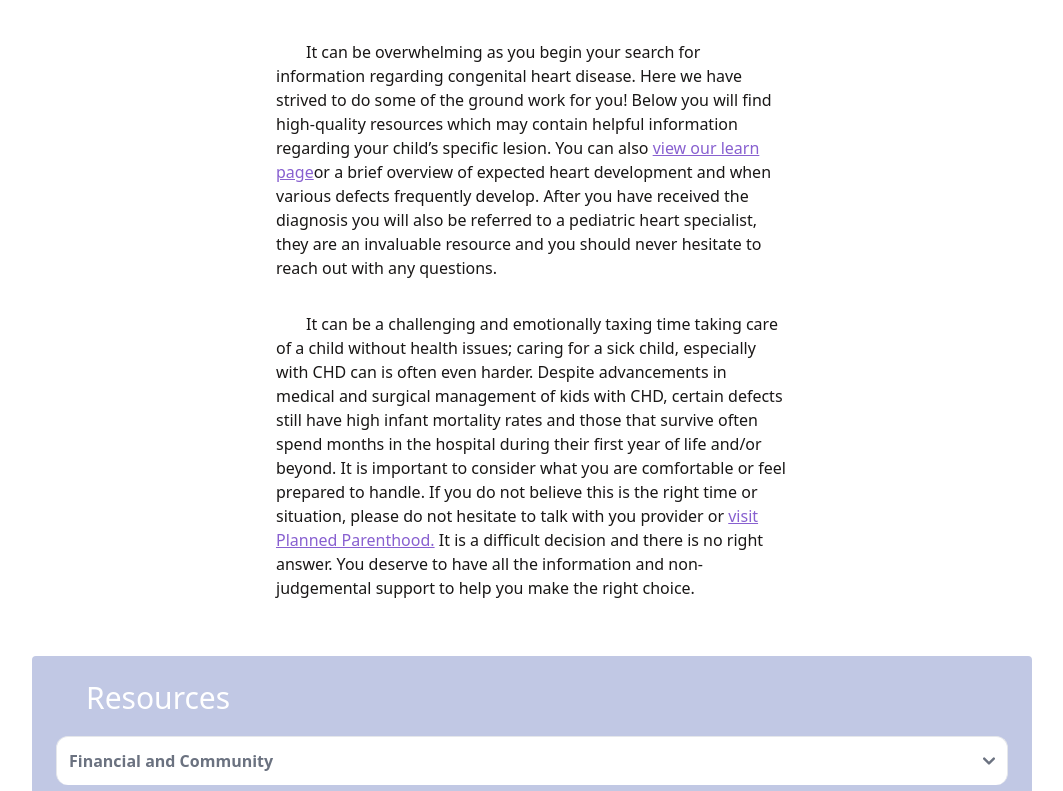
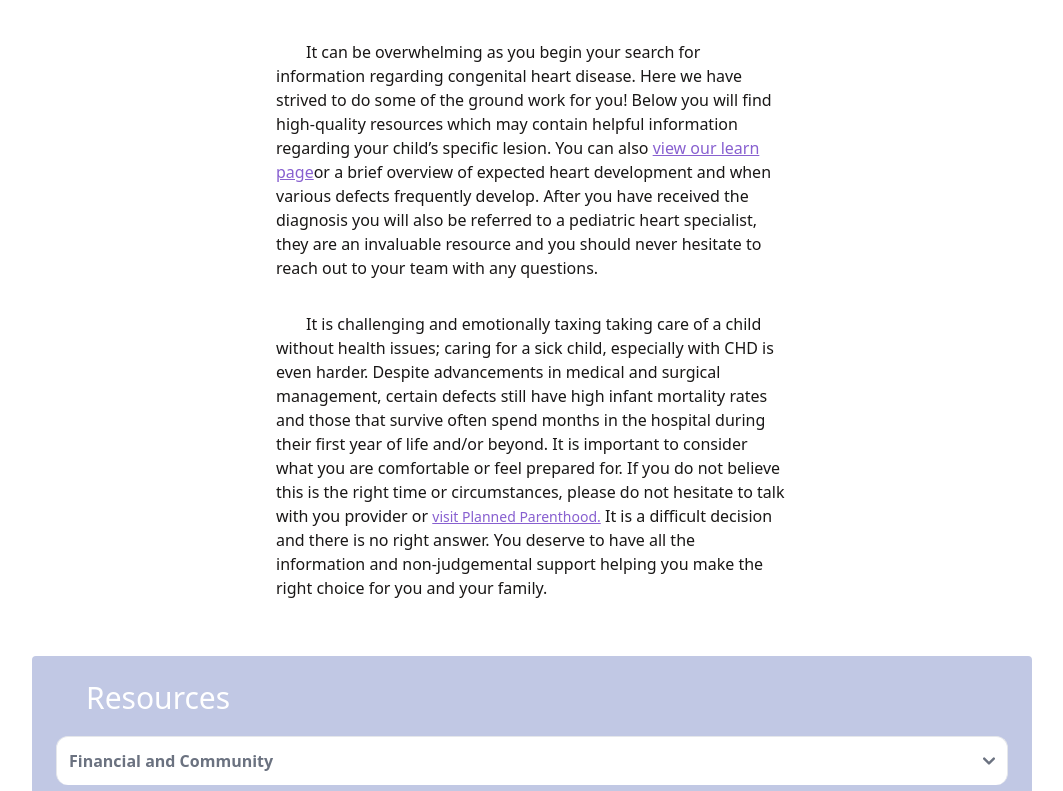
Before and after one commit to mhyneman8/heart-connected, a Next.js app: page /resources in a window 1280 px wide. Shown: the part 576-1367 px from the top of the page, without its empty margins (108-1171 px from the left). Built offline with nearby package versions, Linux system fonts and the light colour scheme.

Commit message:
Update copy

```diff
--- a/components/SeverityClassification.tsx
+++ b/components/SeverityClassification.tsx
@@ -6,15 +6,15 @@ export default function SeverityClassification() {
 
 	const cyanotic = [
 		'Transposition of the great arteries',
-		'ToF, including pulmonary atresia and absent pulmonary valve',
+		'Tetralogy of Fallot, including pulmonary atresia and absent pulmonary valve',
 		'Hypoplastic right heart',
 		'Hypoplastic left heart',
 		'Single ventricle',
 		'Double outlet right ventricle',
 		'Truncus arteriosus',
-		'TAPVR',
+		'TAPVR (totally anomalous pulmonary venous return)',
 		'Critical pulmonary stenosis',
-		'Miscellaneous lesions, not specified elsewhere (e.g., doubleoutlet left ventricle)',
+		'Miscellaneous lesions, not specified elsewhere (e.g., double outlet left ventricle)',
 	];
 	const acyanotic = [
 		'Atrioventricular septal defect',
@@ -37,7 +37,7 @@ export default function SeverityClassification() {
 		'Small PDA',
 		'Mild pulmonary stenosis',
 		'Bicuspid aortic valve without aortic stenosis or incompetence (may worsen)',
-		'mall or spontaneously closed ASD',
+		'Small or spontaneously closed ASD',
 	];
 
 	return (
--- a/components/Tooltip.tsx
+++ b/components/Tooltip.tsx
@@ -15,7 +15,6 @@ type Props = {
 
 function Tooltip(props: Props) {
 	const { text, image, image2, imgAlt, img2Alt, children, text2 } = props;
-
 	return (
 		<div className={styles.tooltip}>
 			<span className='underline text-purple hover:text-indigo'>
--- a/components/styles.module.css
+++ b/components/styles.module.css
@@ -10,14 +10,17 @@
 	max-width: 225px;
 	background-color: #e5e5e5;
 	color: #191716;
-	font-size: 10px;
+	font-size: 12px;
 	text-align: left;
 	border-radius: 6px;
 	padding: 20px;
 	position: absolute;
 	z-index: 1;
-	top: 80%;
-	left: 0;
+	/* top: 80%;
+	left: 0; */
+	top: 50%;
+	left: 50%;
+	transform: translate(-50%, -5%);
 	margin-top: 5px;
 	opacity: 0;
 	transition: opacity 0.3s;
@@ -25,10 +28,10 @@
 }
 
 @media (max-width: 600px) {
-	.tooltip .tooltiptext {
+	/* .tooltip .tooltiptext {
 		left: -27px;
 		max-width: 260px;
-	}
+	} */
 }
 
 .tooltip:hover {
--- a/content/aboutContent.tsx
+++ b/content/aboutContent.tsx
@@ -6,7 +6,7 @@ interface AboutContent {
 const aboutContent: AboutContent[] = [
 	{
 		content:
-			'One percent of all children are born with a congenital heart disease. Yet, we often use words like “rare” to define them leaving parents, families, and children with CHD feeling isolated and helpless. Whether the disease is classified as mild or severe, CHD parents are at risk of developing a traumatic response just from being told the diagnosis, let alone the other events that are often associated with CHD care. Our hope through the development of this website is to build a local and expand on the national community around CHD so no parent, child, or sibling feels alone. The congenital heart disease community is strong and supportive, but finding the right resources and sifting through all the information out there can be difficult. We hope that this website can serve as a central hub that promotes the already fantastic organizations that have been tireless working to improve care, for both the patients and families of CHD. Through education, compassion, and a united community, we aim to transform fear into resilience, uncertainty into hope, and isolation into connection. Together, we envision a world where the journey of CHD is met with understanding, strength, and unwavering support.',
+			'One percent of all children are born with a congenital heart disease. Yet, we often use words like “rare” to define them leaving parents, families, and children with CHD feeling isolated and helpless. Whether the disease is classified as mild or severe, CHD parents are at risk of developing a traumatic response just from being told the diagnosis, let alone the other events that are often associated with CHD care. Our hope through the development of this website is to build a local and expand on the national community around CHD so no parent, child, or sibling feels alone. The congenital heart disease community is strong and supportive, but finding the right resources and sifting through all the information out there can be difficult. We hope that this website can serve as a central hub that promotes the already fantastic organizations that have been tirelessly working to improve care, for both the patients and families of CHD.',
 	},
 	{
 		heading: 'Our Mission:',
@@ -16,7 +16,7 @@ const aboutContent: AboutContent[] = [
 	{
 		heading: 'Our Vision:',
 		content:
-			'Our vision at Heart Connected is a world transformed by compassion, knowledge, and unity. We envision a future where the burden of congenital Heart Disease (CHD) is significantly reduced, and individuals and families facing this diagnosis find solace in a community that understands, empowers, and supports them. In this world, the trauma response to a CHD diagnosis is replaced with resilience, hope, and strength. We see a society where every child born with CHD has access to the best possible care, where their families are equipped with the information and resources they need to make informed decisions, and where the journey of CHD is met with unwavering support and camaraderie. With your partnership, we are working tirelessly to turn this vision into reality, one heart at a time.',
+			'Our vision at Heart Connected is a world transformed by compassion, knowledge, and unity. A future where the burden of congenital Heart Disease (CHD) is significantly reduced, and individuals and families facing this diagnosis find solace in a community that understands, empowers, and supports them. In this world, the trauma response to a CHD diagnosis is replaced with resilience, hope, and strength. We see a society where every child born with CHD has access to the best possible care, where their families are equipped with the information and resources they need to make informed decisions, and where the journey of CHD is met with unwavering support and camaraderie. With your partnership, we are working tirelessly to turn this vision into reality, one heart at a time',
 	},
 ];
 
--- a/pages/forum.tsx
+++ b/pages/forum.tsx
@@ -68,8 +68,8 @@ export default function Forum() {
 				>
 					<div className='para mb-10 w-9/12 text-base m-auto'>
 						Welcome to our Heart Connected forum, a dedicated space for families
-						navigating the journey of Congenital Heart Defects (CHD) diagnosis.
-						Here, we come together as a supportive community to share
+						navigating the journey of a congenital heart disease (CHD)
+						diagnosis. Here, we come together as a supportive community to share
 						experiences, offer guidance, and foster connections that transcend
 						the challenges posed by CHD.
 					</div>
@@ -81,7 +81,7 @@ export default function Forum() {
 						understand, our forum is a haven where hearts unite, and the love
 						and resilience of our families shine. Join us on this journey, where
 						each heartbeat is a testament to the power of community and the
-						unwavering strength found in the heartful bonds we share.
+						unwavering strength found in the heartfelt bonds we share.
 					</div>
 					<div
 						className='flex flex-col mx-auto w-full justify-center mb-6'
--- a/pages/index.tsx
+++ b/pages/index.tsx
@@ -46,10 +46,11 @@ export default function Home() {
 					</div>
 					<div className='body w-3/4 m-auto mb-8 text-lg para'>
 						The goal of Heart Connected is to provide community, education and
-						support for those with Congenital Heart Diseases and their loved
-						ones. Founded by medical professionals who are passionate about
-						cardiac care, Heart Connected seeks to help make living with a
-						congenital heart disease diagnosis just a little easier.
+						support for those with congenital heart diseases and their loved
+						ones. Founded by medical professionals who are passionate about all
+						aspects of caring for a family impacted by CHD, Heart Connected
+						seeks to help make living with a congenital heart disease diagnosis
+						just a little easier.
 					</div>
 				</div>
 			</div>
--- a/pages/learn.tsx
+++ b/pages/learn.tsx
@@ -37,10 +37,12 @@ export default function Learn() {
 					</Tooltip>{' '}
 					in a Nutshell:
 				</h3>
-				<div className='flex-col justify-center flex md:max-w-[70%] sm:max-w-[90%] mx-auto para'>
-					This page will give you a concise overview of the early stages of
-					cardiac development and the formation of structural heart defects. In
-					this section, we will explore the following topics:
+				<div className='flex-col font-base justify-center flex md:max-w-[70%] sm:max-w-[90%] mx-auto para'>
+					Congenital heart disease is an umbrella term that describes a group of
+					structural heart abnormalities that are present at the time of birth.
+					This page will provide a concise overview of the early stages of fetal
+					heart development and when and where some defects develop. In this
+					section, we will explore the following topics:
 					<ul className='list-disc mt-3 indent-0'>
 						{overview.map((subject) => (
 							<li
@@ -54,7 +56,7 @@ export default function Learn() {
 					</ul>
 				</div>
 				<div className='flex flex-row pt-8 justify-center'>
-					<p className='para'>
+					<p className='para font-base'>
 						Early cardiac development begins with single triple-layer pipe that
 						twists and folds upon itself creating a heart tube with an arterial
 						and venous pole and slow rhythmic contractions. Soon after the four
@@ -110,7 +112,7 @@ export default function Learn() {
 					is a complex VSD with additional features stemming from the exact
 					location of the lesion.
 				</p>
-				<p className='mt-8 para'>
+				<p className='mt-8 para font-base'>
 					After complete chamber differentiation and septum formation, the
 					outflow tracts (i.e., aorta and pulmonary arteries) develop and this
 					is where defects including{' '}
@@ -127,16 +129,15 @@ export default function Learn() {
 					, double outlet right ventricle (DORV) , and pulmonary atresia occur.
 				</p>
 
-				<p className='mt-8 para'>
+				<p className='mt-8 para font-base'>
 					Inappropriate outflow development can also lead to misplacement of the
 					coronary artery (vessels supplying the heart muscle). In the final
 					stages of structural development, atrioventricular (AV) and semi-lunar
 					valves form. Valve formation defects include{' '}
 					<Tooltip
-						text='Ebstein’s anomaly is a malformation of the tricuspid valve (connection between the right atrium and ventricle). Its large and inappropriate formation and alignment leads to backwards flow causing inefficient circulation into and through the pulmonary vessels.'
+						text="Ebstein's anomaly is a malformation of the tricuspid valve (connection between the right atrium and ventricle). Its large and inappropriate formation and alignment leads to backwards flow causing inefficient circulation into and through the pulmonary vessels."
 						image='/heartpics/Ebstein.jpg'
 						imgAlt=''
-						// left={true}
 					>
 						Ebstein&apos;s anomaly{' '}
 					</Tooltip>{' '}
@@ -237,7 +238,7 @@ export default function Learn() {
 								className='absolute top-2/4 left-2/4 -translate-y-1/2 -translate-x-1/2'
 							/>
 						</div>
-						<div className='text-xs text-left'>
+						<div className='text-sm text-left'>
 							Watch the development of the ventricles and large arterial vessels
 						</div>
 					</button>
--- a/pages/resources.tsx
+++ b/pages/resources.tsx
@@ -36,28 +36,26 @@ export default function Resources() {
 					or a brief overview of expected heart development and when various
 					defects frequently develop. After you have received the diagnosis you
 					will also be referred to a pediatric heart specialist, they are an
-					invaluable resource and you should never hesitate to reach out with
-					any questions.
+					invaluable resource and you should never hesitate to reach out to your
+					team with any questions.
 				</div>
 				<div className='m-auto  max-w-lg my-4 para'>
-					It can be a challenging and emotionally taxing time taking care of a
-					child without health issues; caring for a sick child, especially with
-					CHD can is often even harder. Despite advancements in medical and
-					surgical management of kids with CHD, certain defects still have high
-					infant mortality rates and those that survive often spend months in
-					the hospital during their first year of life and/or beyond. It is
-					important to consider what you are comfortable or feel prepared to
-					handle. If you do not believe this is the right time or situation,
-					please do not hesitate to talk with you provider or{' '}
-					<Link
-						className='underline text-purple hover:text-teal'
-						href='https://www.plannedparenthood.org/'
-					>
-						visit Planned Parenthood.
-					</Link>{' '}
+					It is challenging and emotionally taxing taking care of a child
+					without health issues; caring for a sick child, especially with CHD is
+					even harder. Despite advancements in medical and surgical management,
+					certain defects still have high infant mortality rates and those that
+					survive often spend months in the hospital during their first year of
+					life and/or beyond. It is important to consider what you are
+					comfortable or feel prepared for. If you do not believe this is the
+					right time or circumstances, please do not hesitate to talk with you
+					provider or{' '}
+					<ExternalLink
+						link='https://www.plannedparenthood.org/'
+						name='visit Planned Parenthood.'
+					/>{' '}
 					It is a difficult decision and there is no right answer. You deserve
-					to have all the information and non-judgemental support to help you
-					make the right choice.
+					to have all the information and non-judgemental support helping you
+					make the right choice for you and your family.
 				</div>
 
 				<div className='mx-auto mt-10 w-full bg-indigo rounded p-6'>
```
